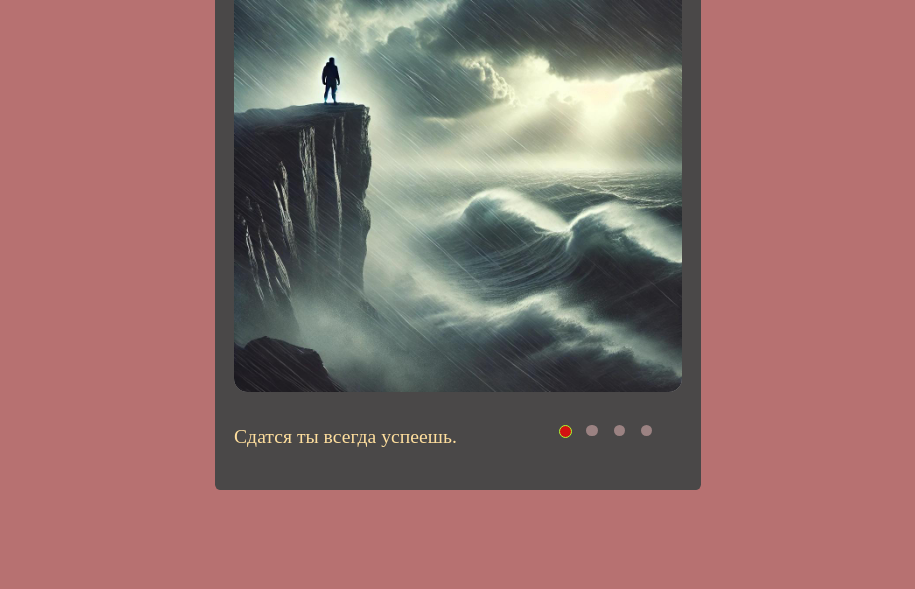
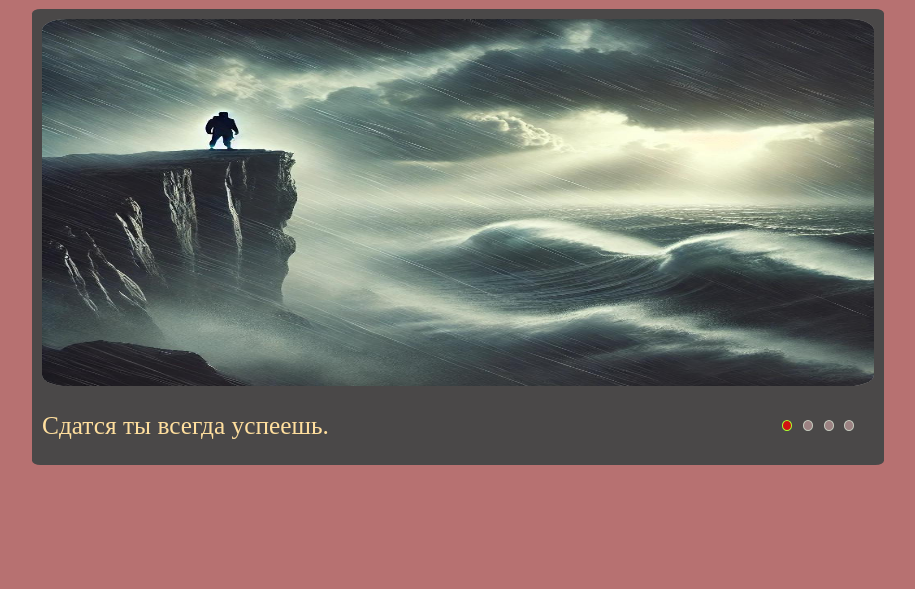
Before and after one commit to rashid-ergashov/cssMemeSlider, a plain HTML site: page cssMemeSlider/inex.html in a window 1280 px wide. Shown: the part 211-800 px from the top of the page, without its empty margins (182-1097 px from the left). Drawn offline with Linux system fonts and the light colour scheme.

Commit message:
fix: fix img files (Sun, Sep 15, 2024 05:26:56 PM)

```diff
--- a/cssMemeSlider/style.css
+++ b/cssMemeSlider/style.css
@@ -1,58 +1,65 @@
 body {
-  font-size: 1.6rem;
-
   color: #ffdf9e;
   background-color: #b77171;
 }
 
 html {
+  display: flex;
+  align-items: center;
+  justify-content: center;
+  height: 100%;
   box-sizing: border-box;
+  font-size: calc(100vw / 1920 * 10);
 }
 
 h1 {
   margin: 0;
   padding: 0;
 }
-.contaner {
-}
 
 .contaner {
-  margin: 0 auto 2rem;
-  width: 35vw;
-
-  padding: 1.2rem;
+  margin: 2rem auto;
+  width: 65vw;
+  padding: 1.5rem;
   border-radius: 1%;
   background: #4a4848;
 }
 .title {
   /* font-size: 45px; */
   /* font-size: clamp(1.813rem, 0.719rem + 3.5vw, 3.563rem); */
-  font-size: clamp(1.5rem, 0.827rem + 3.37vw, 3.563rem);
+  /* font-size: clamp(1.5rem, 0.827rem + 3.37vw, 3.563rem); */
+  /* font-size: clamp(1.25rem, 0.944rem + 1.53vw, 2.188rem); */
+  font-size: clamp(7rem, 5.412rem + 5.65vw, 10rem);
 }
 
 input {
   display: none;
 }
 .radio label {
+  display: flex;
+  align-items: center;
+  justify-content: center;
+  background-color: transparent;
+  cursor: pointer;
   width: 1.5rem;
   height: 1.5rem;
-  margin: 0.1rem;
-  background-color: transparent;
-  cursor: pointer;
+  padding: 0.8rem;
 }
 .radio {
   display: flex;
   align-items: center;
+  justify-content: flex-end;
 }
 
 .radio label span {
-  width: 0.7rem;
-  height: 0.7rem;
   border-radius: 50%;
   background-color: #9b8282;
+  border: 0.2rem solid rgb(198, 203, 191);
   transition: background-color 0.5s ease;
   cursor: pointer;
   display: block;
+  width: 1.3rem;
+  height: 1.3rem;
 }
 .radio label:hover span {
   background-color: #ffffff;
@@ -61,13 +68,13 @@ input {
 .wrap {
   display: flex;
   flex-wrap: wrap;
-  gap: 10px;
+  gap: 1.6rem;
 }
 .botom {
-  flex: 0 0 70%;
+  flex: 0 0 80%;
 }
 .radio {
-  flex: 0 0 27%;
+  flex: 0 0 17%;
   width: 20%;
 }
 
@@ -76,6 +83,7 @@ input {
   background-color: #b3b3b3;
   overflow: hidden;
   border-radius: 3%;
+  height: 55rem;
 }
 .slides {
   display: flex;
@@ -84,15 +92,18 @@ input {
 .imgs {
   width: 100%;
   display: inline-block;
+
+  height: 55rem;
+  flex-shrink: 0;
+  object-fit: fill;
 }
 .header {
   text-align: center;
-  padding: 2rem;
+  padding: 1.5rem;
 }
 
 .botom_wrap {
-  /* width: 100%; */
-  width: 24vw;
+  width: 70%;
   overflow: hidden;
 }
 .text_wrap {
@@ -101,10 +112,11 @@ input {
   transition: transform 0.2s ease;
 }
 .text_wrap p {
-  /* font-size: 1.1rem; */
-  font-size: clamp(0.875rem, 0.142rem + 1.36vw, 1.25rem);
+  font-size: 3.8rem;
+  /* font-size: clamp(0.875rem, 0.142rem + 1.36vw, 1.25rem); */
   flex: 0 0 100%;
   margin: 0;
+  padding: 0;
 }
 
 #slide1:checked ~ .slid_img .slides,
@@ -135,6 +147,23 @@ input {
 }
 
 @media (max-width: 1024px) {
+}
+@media (max-width: 767px) {
+  html {
+    font-size: calc(100vw / 500 * 5);
+  }
+  .wrap {
+    flex-direction: column;
+    align-items: center;
+  }
+
+  .botom {
+    order: 3;
+  }
+  .radio {
+    order: 2;
+  }
   .contaner {
+    width: 92vw;
   }
 }
--- a/cssMemeSlider/style1.css
+++ /dev/null
@@ -1,6 +0,0 @@
-body {
-  font-size: 1.6rem;
-
-  color: #ffdf9e;
-  background-color: #b77171;
-}
```
Also changed, not shown: cssMemeSlider/inex.html (+3 -5 lines).
